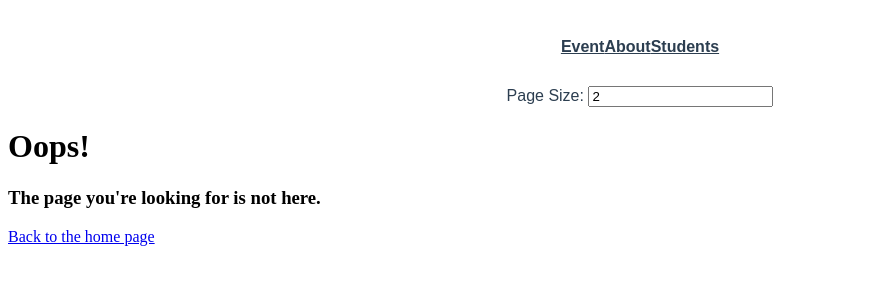
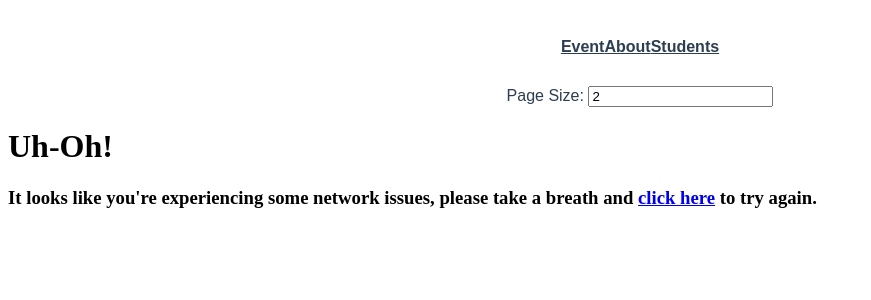
Before and after one commit to HtetOoThu/vue_lab, a Vue app in the folder 331-intro-to-vite/: page /network-error in a window 1280 px wide. Shown: the top 300 px of the page, without its empty margins (0-871 px from the left). Built offline with nearby package versions, Linux system fonts and the light colour scheme; the HTML template or start-up script is replaced by a standard one.

Commit message:
update lab 3 5

```diff
--- a/331-intro-to-vite/src/router/index.ts
+++ b/331-intro-to-vite/src/router/index.ts
@@ -7,6 +7,7 @@
 import EventLayoutView from '@/views/event/LayoutView.vue'
 import StudentListView from '@/views/StudentListView.vue'
 import NotFoundView from '@/views/NotFoundView.vue'
+import NetworkErrorView from '@/views/NetworkErrorView.vue'
 
 const router = createRouter({
   history: createWebHistory(import.meta.env.BASE_URL),
@@ -67,6 +68,11 @@
       name: 'student-list-view',
       component: StudentListView,
     },
+    {
+      path: '/network-error',
+      name: 'network-error-view',
+      component: NetworkErrorView
+    },
   ],
 })
 
--- /dev/null
+++ b/331-intro-to-vite/src/views/NetworkErrorView.vue
@@ -0,0 +1,9 @@
+<template>
+    <div class="networkError">
+        <h1>Uh-Oh!</h1>
+        <h3>
+            It looks like you're experiencing some network issues, please take a breath and
+            <a href="#" @click="$router.go(-1)">click here</a> to try again.
+        </h3>
+    </div>
+</template>
--- a/331-intro-to-vite/src/views/event/LayoutView.vue
+++ b/331-intro-to-vite/src/views/event/LayoutView.vue
@@ -18,11 +18,15 @@
         .then(response => {
             event.value = response.data;
         })
-        .catch(() => {
-            router.push({
-                name: '404-resource-view',
-                params: { resource: 'event' }
-            })
+        .catch((error) => {
+            if (error.response && error.response.status === 404) {
+                router.push({
+                    name: '404-resource-view',
+                    params: { resource: 'event' }
+                })
+            } else {
+                router.push({ name: 'network-error-view' })
+            }
         });
 });
 </script>
```
